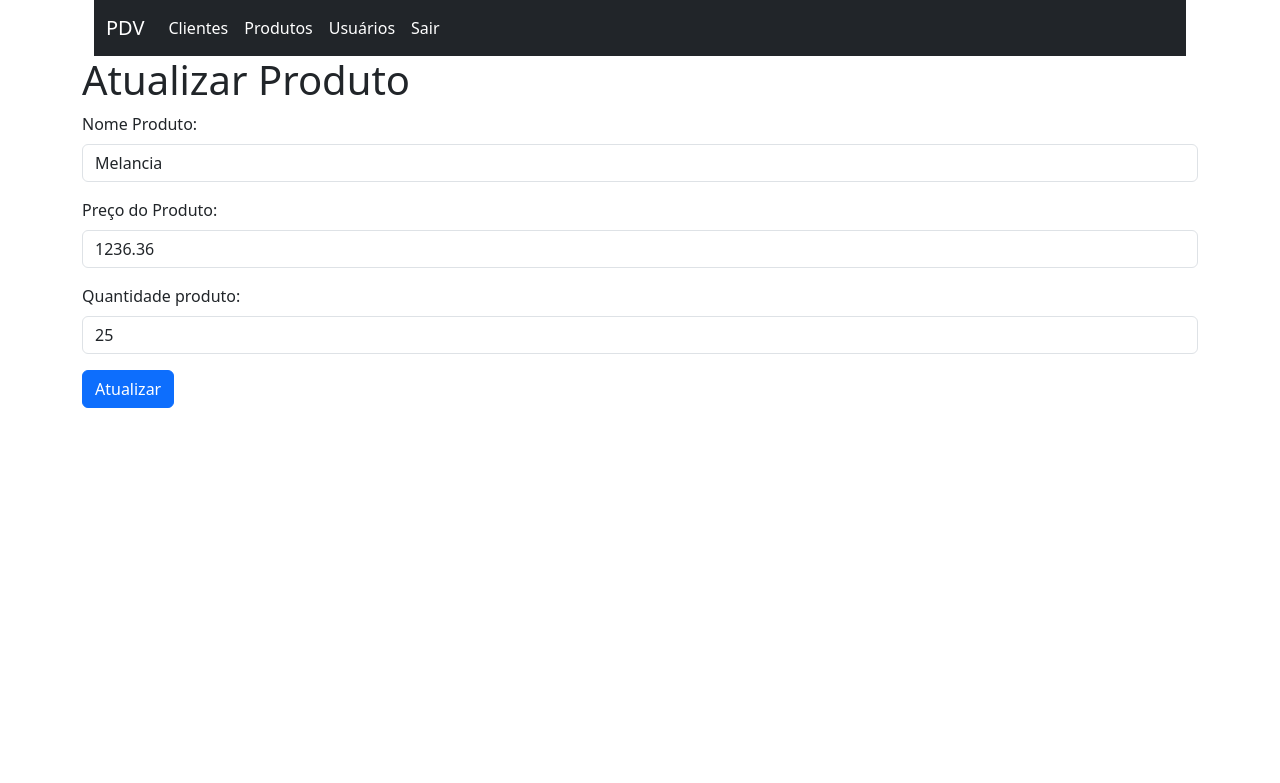
After one commit to kinhoBR26/pdv, a PHP site: page /produtos/update.php?id=2 in a window 1280 px wide. The commit adds this page. Shown: the top 783 px of the page. Run offline with PHP 8.4, Linux system fonts and the light colour scheme; a user stored in the database is signed in; data comes from the database, SQL or seed files in the repository.

Commit message:
Opção de atualizar produtos.

```diff
--- a/produtos/index.php
+++ b/produtos/index.php
@@ -35,7 +35,7 @@ include('../conexao.php');
                 <td><?php echo $linha["quantidade"]?></td>
                 <td>
                     <a href="delete.php?id=<?php echo $linha["id"]?>" onclick="return confirm('Deseja realmente excluir?')"><button type="button" class="btn btn-danger">Excluir</button></a>
-                    <a href="edit.php?id=<?php echo $linha["id"]?>"> <button type="button" class="btn btn-dark">Editar</button></a>
+                    <a href="update.php?id=<?php echo $linha["id"]?>"> <button type="button" class="btn btn-dark">Editar</button></a>
                 </td>
             </tr>
         <?php }?>
--- /dev/null
+++ b/produtos/update.php
@@ -0,0 +1,53 @@
+<?php
+session_start();
+include('../seguranca.php');
+include('../conexao.php');
+if ($_POST) {
+    $usuario_id = $_SESSION['id'];
+    $id = $_POST['id'];
+    $nome = $_POST['nome'];
+    $preco = $_POST['preco'];
+    $quantidade = $_POST['quantidade'];
+    $sql = "UPDATE produtos SET nome = '$nome',preco = '$preco',quantidade='$quantidade',usuario_id='$usuario_id' WHERE (id = '$id')";
+    $stmt = $conexao->prepare($sql);
+    $stmt->execute();
+    header("location: index.php");
+}
+
+$id_produto_alterar = $_GET['id'];
+$consulta = $conexao->query("select * from produtos where id='$id_produto_alterar'");
+$linha = $consulta->fetch(PDO::FETCH_ASSOC);
+
+?>
+<html>
+<head>
+    <title>Atualizar Clientes</title>
+    <link href="https://cdn.jsdelivr.net/npm/bootstrap@5.3.2/dist/css/bootstrap.min.css" rel="stylesheet" integrity="sha384-T3c6CoIi6uLrA9TneNEoa7RxnatzjcDSCmG1MXxSR1GAsXEV/Dwwykc2MPK8M2HN" crossorigin="anonymous">
+</head>
+<body>
+<div class="container">
+    <?php include '../menu.php';?>
+    <h1>Atualizar Produto</h1>
+
+    <form method="post" action="update.php">
+        <input type="hidden" name="id" value="<?php echo $_GET['id']?>">
+        <div class="mb-3">
+            <label class="form-label">Nome Produto:</label>
+            <input type="text" name="nome" placeholder="Qual o nome do produto?" required class="form-control" value="<?php echo $linha['nome']?>">
+        </div>
+
+        <div class="mb-3">
+            <label class="form-label">Preço do Produto:</label>
+            <input type="text" name="preco" placeholder="Qual o preço do produto?" required class="form-control" value="<?php echo $linha['preco']?>">
+        </div>
+
+        <div class="mb-3">
+            <label class="form-label">Quantidade produto:</label>
+            <input type="number" name="quantidade" placeholder="Qual a quantidade do produto?" required class="form-control" value="<?php echo $linha['quantidade']?>">
+        </div>
+
+        <button type="submit" class="btn btn-primary">Atualizar</button>
+    </form>
+</div>
+</body>
+</html>
```
